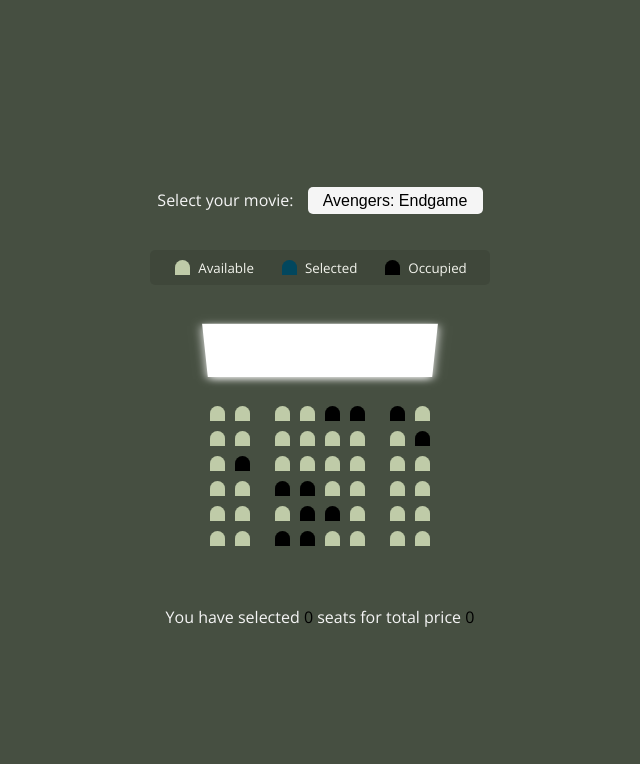
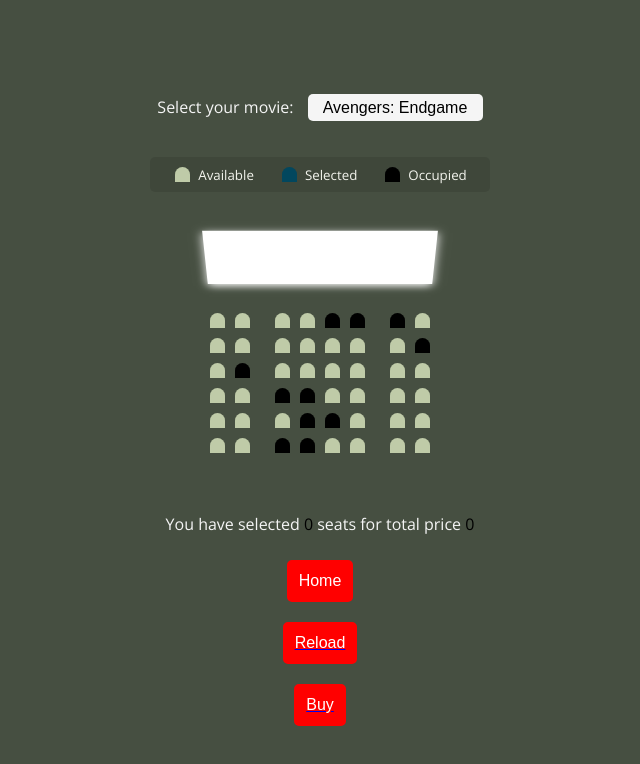
Before and after one commit to Talha-cm/Axiom-Full-Stack-Developer-Batch-1-Module-A, a plain HTML site: page project2/index.html in a window 1280 px wide. Shown: the whole page, without its empty margins (320-960 px from the left). Drawn offline with nearby package versions, Linux system fonts and the light colour scheme.

Commit message:
update.js
Added home button, buy and reload button

```diff
--- a/project2/index.html
+++ b/project2/index.html
@@ -106,6 +106,14 @@
 
     <p class="text">You have selected <span id="count">0</span> seats for total price <span id="total">$0</span></p>
 
+    <button>Home</button>
+    <a href="../index.html">
+        <button class="reload">Reload</button>
+        </a>
+        <a href="../index.html">
+        <button class="buy">Buy</button>
+    </a>
+
     <script src="script.js"></script>
 </body>
 </html>
--- a/project2/style.css
+++ b/project2/style.css
@@ -114,3 +114,27 @@
 p.text span {
     color: black;
 }
+
+button {
+    cursor: pointer;
+    background-color: red;
+    border: 2px solid red;
+    border-radius: 5px;
+    color: white;
+    display: block;
+    font-size: 16px;
+    padding: 10px;
+    margin-top: 20px;
+}
+
+button.reload {
+    cursor: pointer;
+    background-color: red;
+    border: 2px solid red;
+    border-radius: 5px;
+    color: white;
+    display: block;
+    font-size: 16px;
+    padding: 10px;
+    margin-top: 20px;
+}
```
